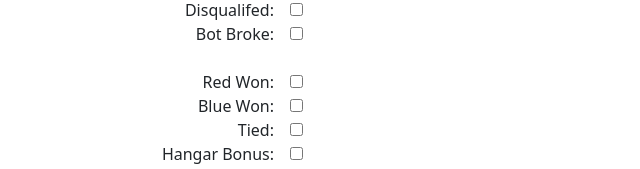
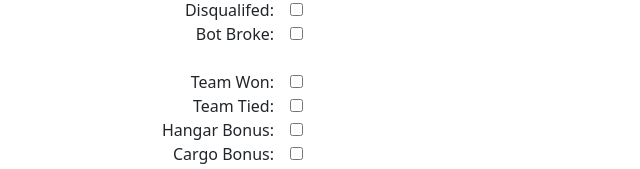
Before and after one commit to MHS-Scouting-ORG/frc-scouting-app-2022, a React (Create React App) app: page /form in a window 1280 px wide. Shown: the part 1122-1291 px from the top of the page, without its empty margins (0-640 px from the left). Built offline with nearby package versions, Linux system fonts and the light colour scheme; no server answers; the HTML template or start-up script is replaced by a standard one.

Commit message:
merging is hard so i just redid the who won buttons

```diff
--- a/src/components/Form/Form.js
+++ b/src/components/Form/Form.js
@@ -82,7 +82,7 @@ class Form extends React.Component{
             inputBoxValues:[0,0,0,0,0,0,0,0,0,0],
             penaltyValues:[' ',' ',' ',' ',' '],
             whoWon:'',
-            whoWonChecked:[' ',' ',' '],
+            whoWonChecked:[' ',' '],
             bonusValues:[' ',' '],
             whoWon:'',
             strategyValues:[' ',' ',' ',' ',' '],
@@ -219,7 +219,7 @@ class Form extends React.Component{
         }
         this.setState({whoWon:''});
         this.setState({bonusValues:[' ',' ']});
-        this.setState({whoWonChecked:[' ',' ',' ']})
+        this.setState({whoWonChecked:[' ',' ']})
     }
 
 //--------------------------------------------------------------------------------------------------------------------
@@ -476,37 +476,53 @@ class Form extends React.Component{
         )
     }
 
-    whoWonClicked(event){
-        let teamWon = event.target.value;
-        this.setState({whoWon:teamWon});
+    whoWonClicked(i,label){
         let data = this.state.matchData;
-        let chosenTeam = this.state.teamNumber;
-        let teamColor = "red";
-        data.alliances.blue.team_keys.map((team) => {
-            if(team === chosenTeam){
-                teamColor = 'blue';
-            }
-        })
-
-        if(teamWon === teamColor){
-            this.setState({rankingPoints:2});
-        }
-        else if(teamWon === 'tied'){
-            this.setState({rankingPoints:1});
+        if(data === 'not found'){
+            window.alert("PICK A TEAM FIRST");
         }
         else{
-            this.setState({rankingPoints:0});
+            if(label === 'Team Won '){
+                this.setState({rankingPoints:2});
+            }
+            else if(label === 'Team Tied '){
+                this.setState({rankingPoints:1});
+            }
+            this.setState({bonusValues:[' ',' ']})
+
+            let whoWon = this.state.whoWonChecked
+            whoWon[i - 1] = ' ';
+            whoWon[i + 1] = ' ';
+            if(whoWon[i] === label){
+                whoWon[i] = ' ';
+            }
+            else if(whoWon[i] === ' '){
+                whoWon[i] = label;
+            }
+
+            if(whoWon[0] === ' ' && whoWon[1] === ' '){
+                this.setState({rankingPoints:0});
+            }
         }
-        this.setState({bonusValues:[' ',' ']})
     }
 
-    whoWonButtons(){
+    makeWhoWonButton(name,i){
+        let whoWon = this.state.whoWonChecked;
+        let checkedValue;
+        if(whoWon[i] === name){
+            checkedValue = true;
+        }
+        else if(whoWon[i] === ' '){
+            checkedValue = false;
+        }
+
         return (
-            <div>
-                <input type='checkbox' class='radio' value='red' onClick={this.whoWonClicked}></input>
-                <input type='checkbox' class='radio' value='blue' onClick={this.whoWonClicked}></input>
-                <input type='checkbox' class='radio' value='tied' onClick={this.whoWonClicked}></input>
-            </div>
+            <Checkbox
+                label={name}
+                changeState={this.whoWonClicked}
+                place={i}
+                checked={checkedValue}
+            />
         )
     }
 
@@ -769,9 +785,8 @@ class Form extends React.Component{
                 {this.makePenaltyBox("Disqualifed ", 3)}
                 {this.makePenaltyBox("Bot Broke ", 4)}
                 <br></br>
-                {this.makeWhoWonButton("Red Won ", 0)}
-                {this.makeWhoWonButton("Blue Won ", 1)}
-                {this.makeWhoWonButton("Tied ", 2)}
+                {this.makeWhoWonButton("Team Won ", 0)}
+                {this.makeWhoWonButton("Team Tied ", 1)}
                 {this.makeBonusBox("Hangar Bonus ", 0)}
                 {this.makeBonusBox("Cargo Bonus ", 1)}
                 <Header display={this.state.rankingPoints} bonus={this.state.bonusValues}/>
```
